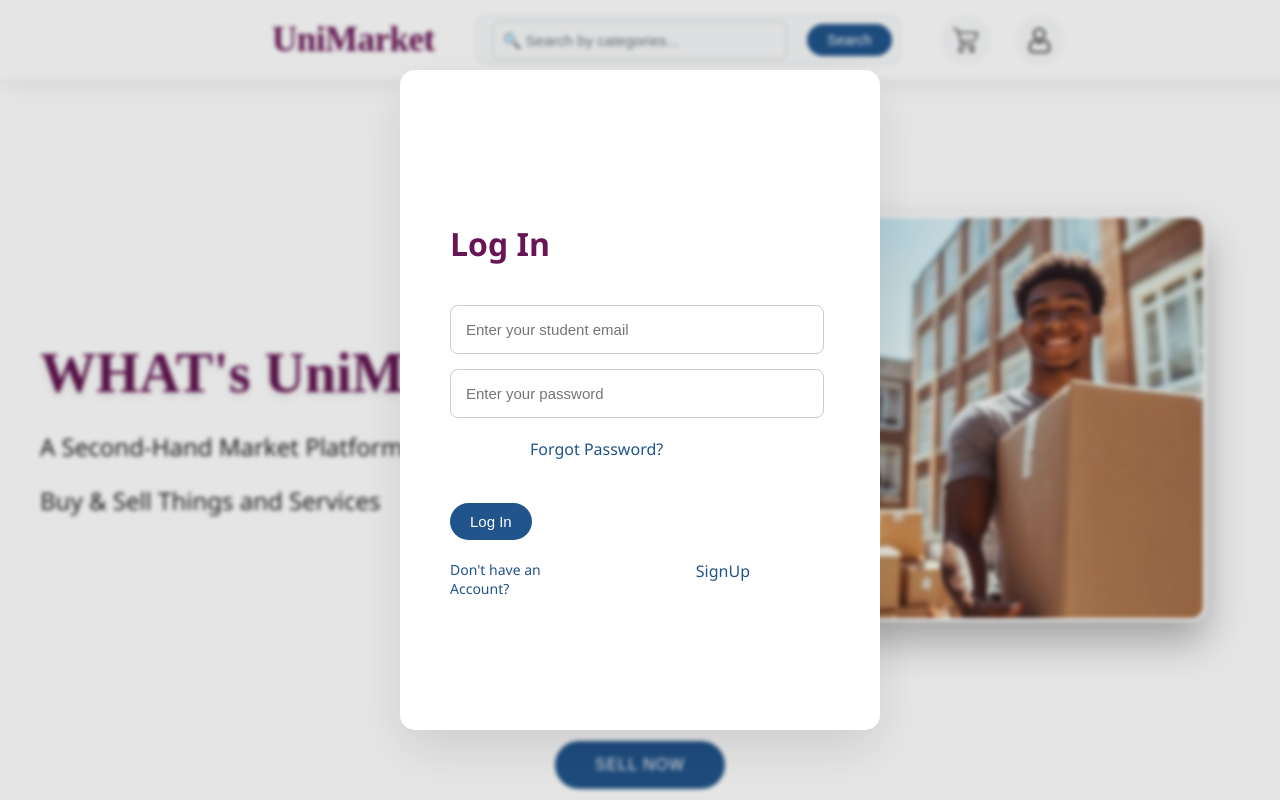
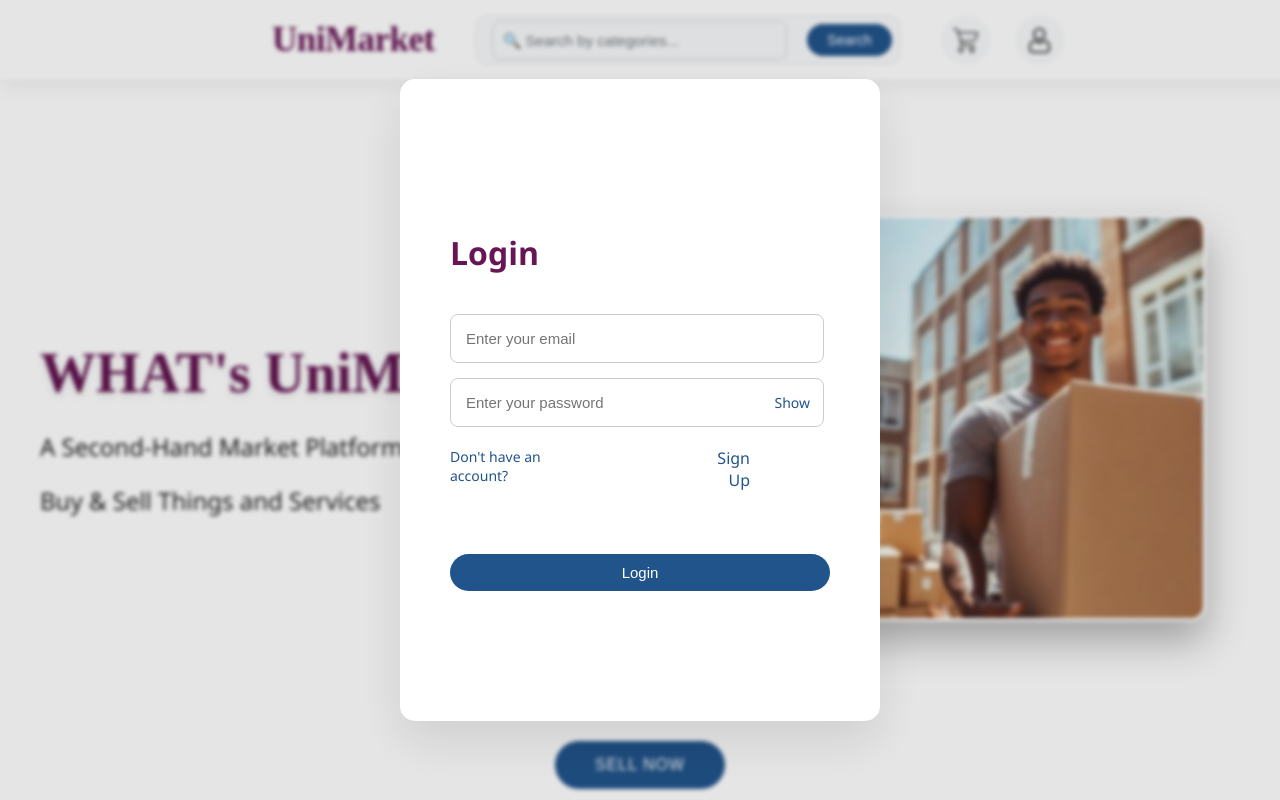
Before and after one commit to yuwaddylwin/UniMarket, a React (Create React App) app in the folder frontend/: page / in a window 1280 px wide. Both pictures are taken after a click on the element 1039 px from the left and 40 px from the top of the page. Shown: the top 800 px of the page. Built offline with nearby package versions, Linux system fonts and the light colour scheme; no server answers.

Commit message:
worked on login

```diff
--- a/frontend/src/Components/Profile/forms/LoginForm.jsx
+++ b/frontend/src/Components/Profile/forms/LoginForm.jsx
@@ -1,22 +1,79 @@
-import React from 'react';
+import React, { useState } from "react";
+import { useAuthStore } from "../../store/useAuthStore";
+import toast from "react-hot-toast";
+import "./SignUpForm.css"; // Reuse same CSS
 
-export default function LoginForm({ showReset, showSignUp }) {
+export default function LoginForm({ showSignup }) {
+  const [showPassword, setShowPassword] = useState(false);
+  const [formData, setFormData] = useState({
+    email: "",
+    password: "",
+  });
+
+  const { login, isLoggingIn } = useAuthStore();
+
+  const validateForm = () => {
+    if (!formData.email.trim()) return toast.error("Email is required");
+    if (!/^[^\s@]+@[^\s@]+\.[^\s@]+$/.test(formData.email))
+      return toast.error("Invalid email format");
+    if (!formData.password) return toast.error("Password is required");
+
+    return true;
+  };
+
+  const handleSubmit = (e) => {
+    e.preventDefault();
+    const success = validateForm();
+    if (success === true) {
+      login(formData);
+    }
+  };
+
   return (
     <div className="profile">
-      <form className="login-form" onSubmit={(e) => e.preventDefault()}>
-        <h1>Log In</h1>
-        <input type="email" placeholder="Enter your student email" />
-        <input type="password" placeholder="Enter your password" />
+      <form className="login-form" onSubmit={handleSubmit}>
+        <h1>Login</h1>
+
+        <input
+          type="email"
+          placeholder="Enter your email"
+          value={formData.email}
+          onChange={(e) =>
+            setFormData({ ...formData, email: e.target.value })
+          }
+        />
+
+        <div className="password-container">
+          <input
+            type={showPassword ? "text" : "password"}
+            placeholder="Enter your password"
+            value={formData.password}
+            onChange={(e) =>
+              setFormData({ ...formData, password: e.target.value })
+            }
+          />
+          <span
+            className="password-toggle"
+            onClick={() => setShowPassword(!showPassword)}
+          >
+            {showPassword ? "Hide" : "Show"}
+          </span>
+        </div>
+
         <div className="links">
-          <span className="link" onClick={showReset}>Forgot Password?</span>
+          <span className="span">Don't have an account?</span>
+          <span className="link" onClick={showSignup}>
+            Sign Up
+          </span>
         </div>
-        <div className="buttons">
-          <button type="submit">Log In</button>
-        </div>
-        <div className="links">
-          <span className="span">Don't have an Account?</span>
-          <span className="link" onClick={showSignUp}>SignUp</span>
-        </div>
+
+        <button
+          type="submit"
+          className="send_button"
+          disabled={isLoggingIn}
+        >
+          {isLoggingIn ? "Logging In..." : "Login"}
+        </button>
       </form>
     </div>
   );
--- a/frontend/src/Components/store/useAuthStore.js
+++ b/frontend/src/Components/store/useAuthStore.js
@@ -36,6 +36,29 @@ export const useAuthStore = create((set)=>({
     } finally {
         set({ isSigningUp: false });
     }
-}
+    },
+
+    login: async (data) =>{
+        set({isLoggingIn: true});
+        try{
+            const res = await axiosInstance.post("/auth/login", data);
+            set({authUser: res.data});
+            toast.success("Logged in successfully");
+        }catch(error){
+            toast.error(error.response.data.message);
+        }finally{
+            set({isLoggingIn: false});
+        }
+    }
+
+// logout: async()=> {
+//     try{
+//         await axiosInstance.post("/auth/logout");
+//         set({authUser: null});
+//         toast.success("Logged out successfully");
+//     }catch(error){
+//         toast.error(error.response.data.message);
+//     }
+// }
 
 }));
```
Also changed, not shown: frontend/src/App.js (line endings or trailing spaces), 1 other file (tests, documents, lock files or other folders).
